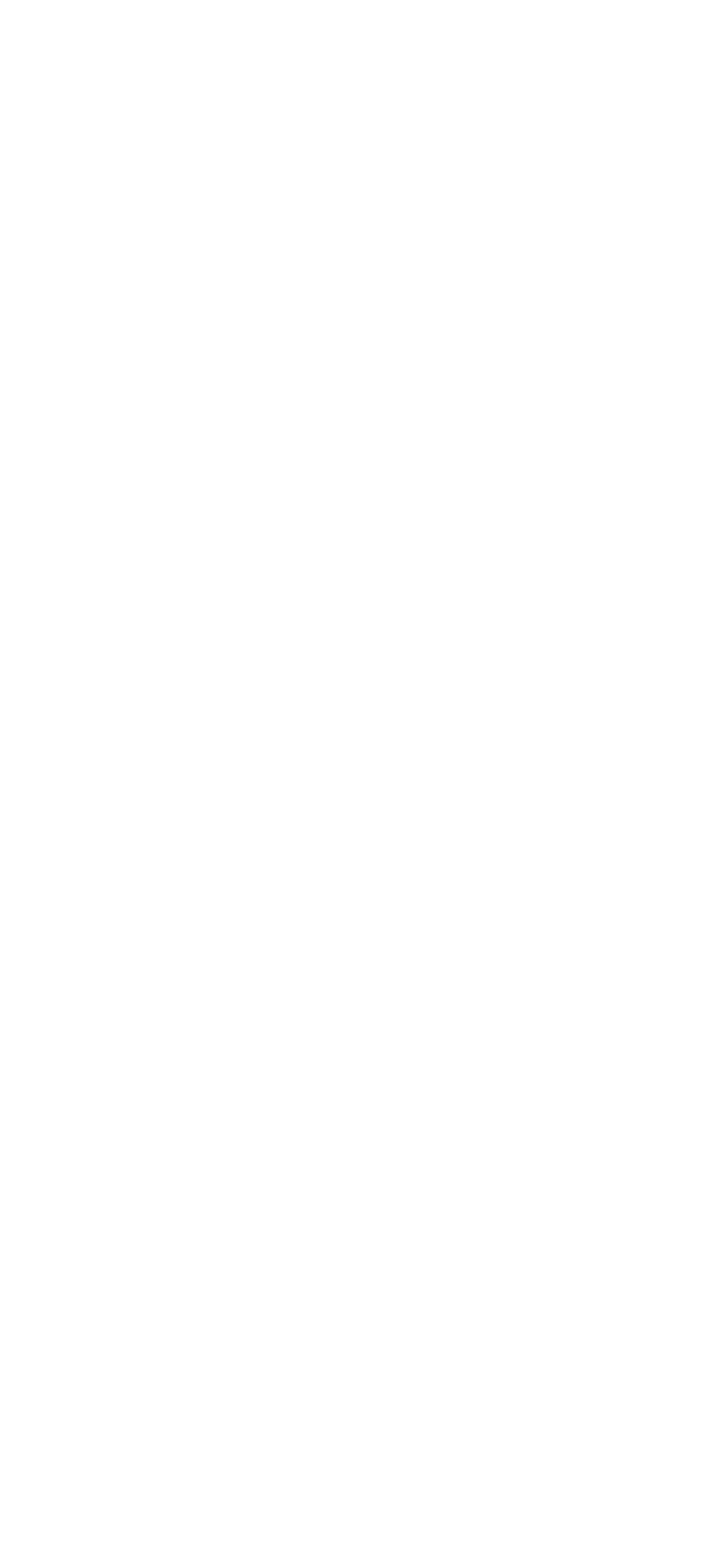
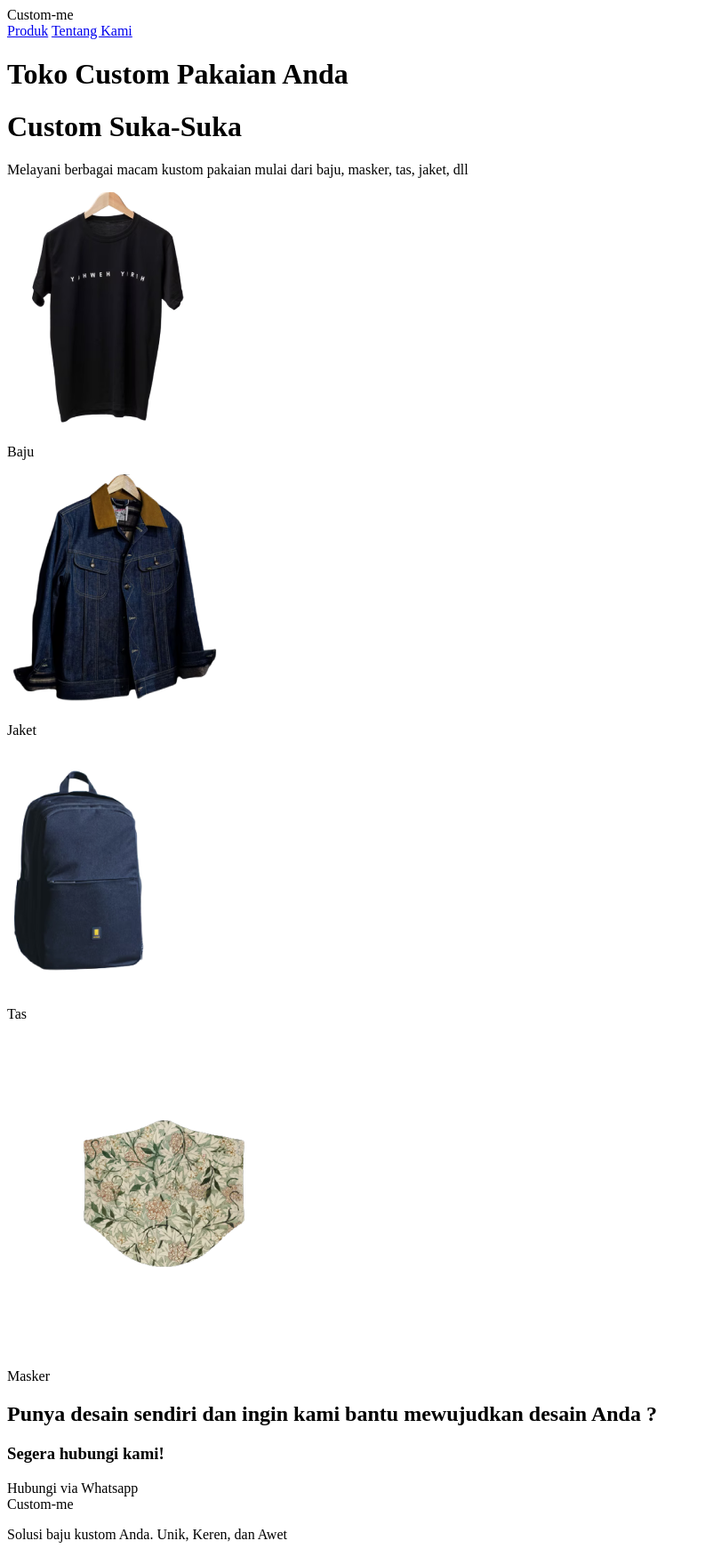
Before and after one commit to andriwhyu/custom-clothes-web-design, a plain HTML site: page index.html in a window 1280 px wide. Shown: the whole page at 89% size, without its empty margins (0-793 px from the left). Before the commit the page ends 800 px from the top, so only its background shows below. Drawn offline with Linux system fonts and the light colour scheme.

Commit message:
Create index.html

```diff
--- a/index.html
+++ b/index.html
@@ -10,14 +10,75 @@
 <body>
     <!-- Header -->
     <header>
-
+      <div class="container">
+        <div class="header-left">
+          <div class="header-logo">Custom-me</div>
+        </div>
+        <span class="fa fa-bars menu-icon"></span>
+        <div class="header-right">
+          <a href="#">Produk</a>
+          <a href="#">Tentang Kami</a>
+        </div>
+      </div>
     </header>
     <!-- Main Content -->
-
-
+    <div class="top-wrapper">
+      <div class="container">
+        <h1>Toko Custom Pakaian Anda</h1>
+        <h1>Custom Suka-Suka</h1>
+        <p>Melayani berbagai macam kustom pakaian mulai dari baju, masker, tas, jaket, dll</p>
+      </div>
+    </div>
+    <div class="lesson-wrapper">
+      <div class="container">
+        <div class="lessons">
+          <div class="lesson">
+            <div class="lesson-icon">
+              <img src="https://github.com/andriwhyu/custom-clothes-web-design/blob/master/img/shirt.png">
+              <p>Baju</p>
+            </div>
+            <p class="text-contents"></p>
+          </div>
+          <div class="lesson">
+            <div class="lesson-icon">
+              <img src="https://github.com/andriwhyu/custom-clothes-web-design/blob/master/img/jacket.png">
+              <p>Jaket</p>
+            </div>
+            <p class="text-contents"></p>
+          </div>
+          <div class="lesson">
+            <div class="lesson-icon">
+              <img src="https://github.com/andriwhyu/custom-clothes-web-design/blob/master/img/bag.png">
+              <p>Tas</p>
+            </div>
+            <p class="text-contents"></p>
+          </div>
+          <div class="lesson">
+            <div class="lesson-icon">
+              <img src="https://github.com/andriwhyu/custom-clothes-web-design/blob/master/img/mask.png">
+              <p>Masker</p>
+            </div>
+            <p class="text-contents"></p>
+          </div>
+          <div class="clear"></div>
+        </div>
+      </div>
+    </div>
+    <div class="message-wrapper">
+      <div class="container">
+        <div class="heading">
+          <h2>Punya desain sendiri dan ingin kami bantu mewujudkan desain Anda ?</h2>
+          <h3>Segera hubungi kami!</h3>
+        </div>
+        <span class="btn message">Hubungi via Whatsapp</span>
+      </div>
+    </div>
     <!-- Footer -->
     <footer>
-
+      <div class="container">
+        <div class="footer-logo">Custom-me</div>
+        <p>Solusi baju kustom Anda. Unik, Keren, dan Awet</p>
+      </div>
     </footer>
 </body>
 </html>
```
